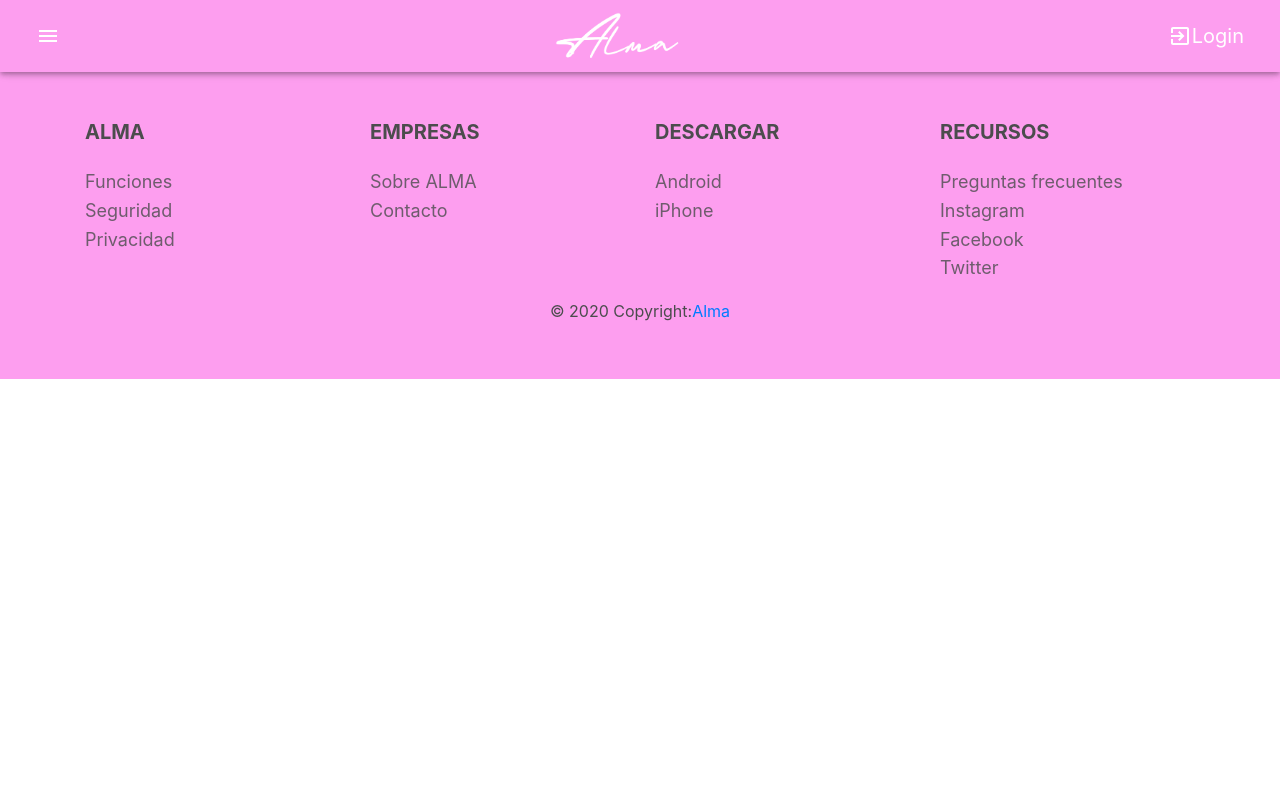
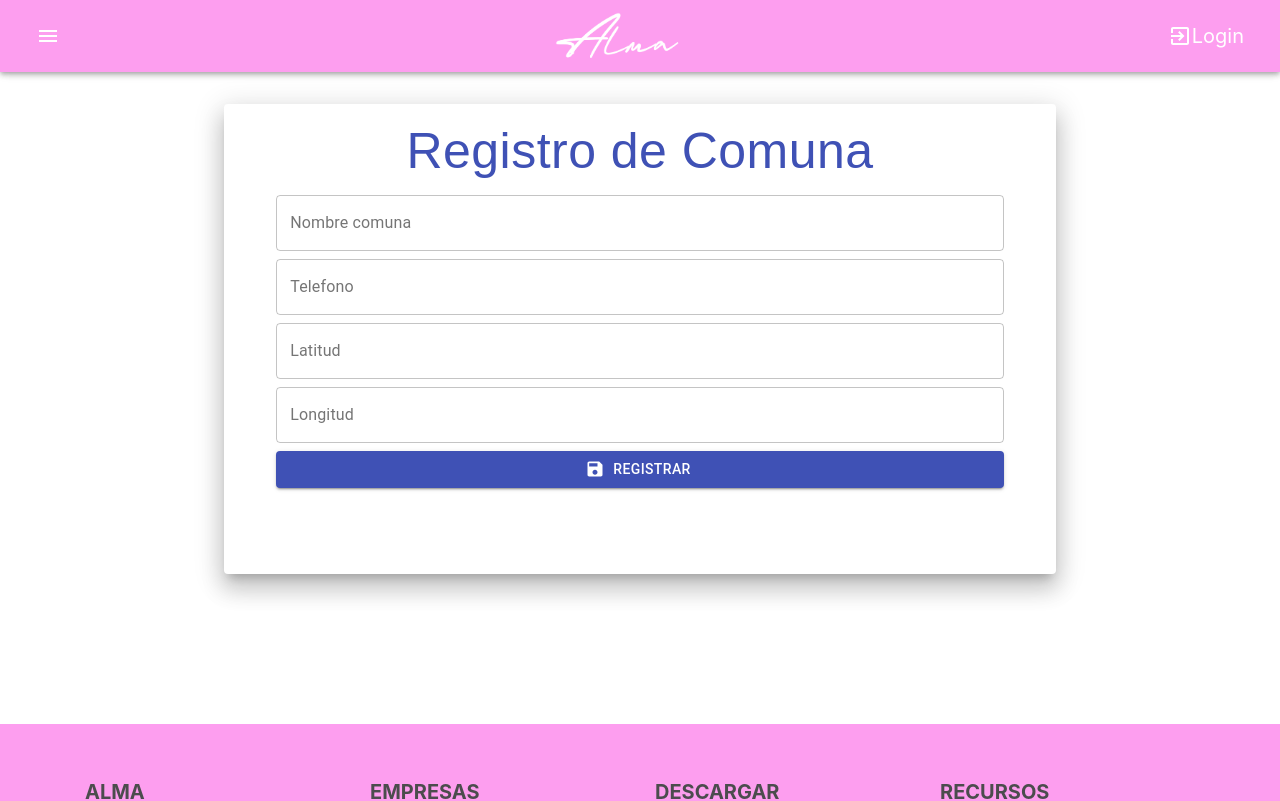
Before and after one commit to Rayo-Fco/Alma-Front, a React (Create React App) app: page /regComuna in a window 1280 px wide. Shown: the top 801 px of the page. Built offline with nearby package versions, Linux system fonts and the light colour scheme.

Commit message:
Diseño registro comuna y admin

```diff
--- a/src/components/App.js
+++ b/src/components/App.js
@@ -19,6 +19,7 @@ import About from './About'
 import InfoComunas from './InfoComuna';
 import MapViewData from './MapViewData'
 import RegisterAdmin from './RegisterAdmin'
+import RegistroComuna from './RegistroComuna'
 import 'bootstrap/dist/css/bootstrap.min.css';
 import { UserContextProvider } from '../context/UserContext';
 
@@ -56,6 +57,8 @@ function App() {
               </Route>
               <Route component={RegisterAdmin} exact path="/regAdmin">
               </Route>
+              <Route component={RegistroComuna} exact path="/regComuna">
+              </Route>
             </Switch>
             <Footer />
           </Suspense>
--- a/src/components/RegisterAdmin.js
+++ b/src/components/RegisterAdmin.js
@@ -12,19 +12,20 @@ const usesStyles = makeStyles((theme) => ({
         marginBottom: theme.spacing(5),
         paddingTop: theme.spacing(4),
         height: 'auto',
-        width: '40%',
+        width: '65%',
     },
     grdC: {
         margin: 'auto',
-        width: '85%'
+        width: '85%',
+        marginTop: 20,
     },
     input: {
         marginTop: theme.spacing(1)
     },
-
-    typograph:{
-        marginBottom: theme.spacing(3),
-    }
+    typ: {
+        fontSize: 50,
+        fontFamily: 'Arial',
+    },
 }))
 
 function RegisterAdmin(props) {
@@ -43,7 +44,7 @@ function RegisterAdmin(props) {
 
     return (
         <Paper className={classes.container} elevation={15}>
-            <Typography className={classes.typograph} variant="h2" color="initial">
+            <Typography className={classes.typ} color="primary">
                 Registro de Admin
             </Typography>
             {hasSignError &&
--- /dev/null
+++ b/src/components/RegistroComuna.js
@@ -0,0 +1,89 @@
+import React from 'react';
+import { Paper, Grid, FormControl, TextField, Button, Typography, Container } from '@material-ui/core';
+import { makeStyles } from '@material-ui/core/styles'
+import SaveIcon from '@material-ui/icons/Save';
+
+
+
+const usesStyles = makeStyles((theme) => ({
+    container: {
+        margin: 'auto',
+        marginTop: theme.spacing(5),
+        paddingBot: theme.spacing(5),
+        height: 470,
+        width: '65%',
+    },
+    grdC: {
+        margin: 'auto',
+        width: '85%',
+        marginTop: 10
+    },
+    input: {
+        marginTop: theme.spacing(1)
+    },
+    typ: {
+        fontSize: 50,
+        fontFamily: 'Arial',
+    },
+    cntainer: {
+        paddingTop: 10
+    }
+}))
+
+
+function RegistroComuna(props) {
+
+    const classes = usesStyles();
+
+    return (
+        <div>
+            <Paper className={classes.container} elevation={15}>
+                <Grid className={classes.cntainer} item xs={12}>
+                    <Typography className={classes.typ} color="primary">
+                        Registro de Comuna
+                    </Typography>
+                </Grid>
+                <Grid container spacing={3}>
+                    <FormControl className={classes.grdC}>
+                        <TextField
+                            className={classes.input}
+                            id=""
+                            label="Nombre comuna"
+                            variant="outlined"
+                        />
+                        <TextField
+                            className={classes.input}
+                            id=""
+                            label="Telefono"
+                            variant="outlined"
+                        />
+                        <TextField
+                            className={classes.input}
+                            id=""
+                            label="Latitud"
+                            variant="outlined"
+                        />
+                        <TextField
+                            className={classes.input}
+                            id=""
+                            label="Longitud"
+                            variant="outlined"
+                        />
+                        <Button
+                            variant="contained"
+                            className={classes.input}
+                            color="primary"
+                            startIcon={<SaveIcon />}
+                            >
+                            Registrar
+                </Button>
+                    </FormControl>
+                </Grid>
+            </Paper>
+            <Container style={{ height: '150px' }}>
+            </Container>
+        </div>
+    );
+}
+
+export default RegistroComuna;
```
